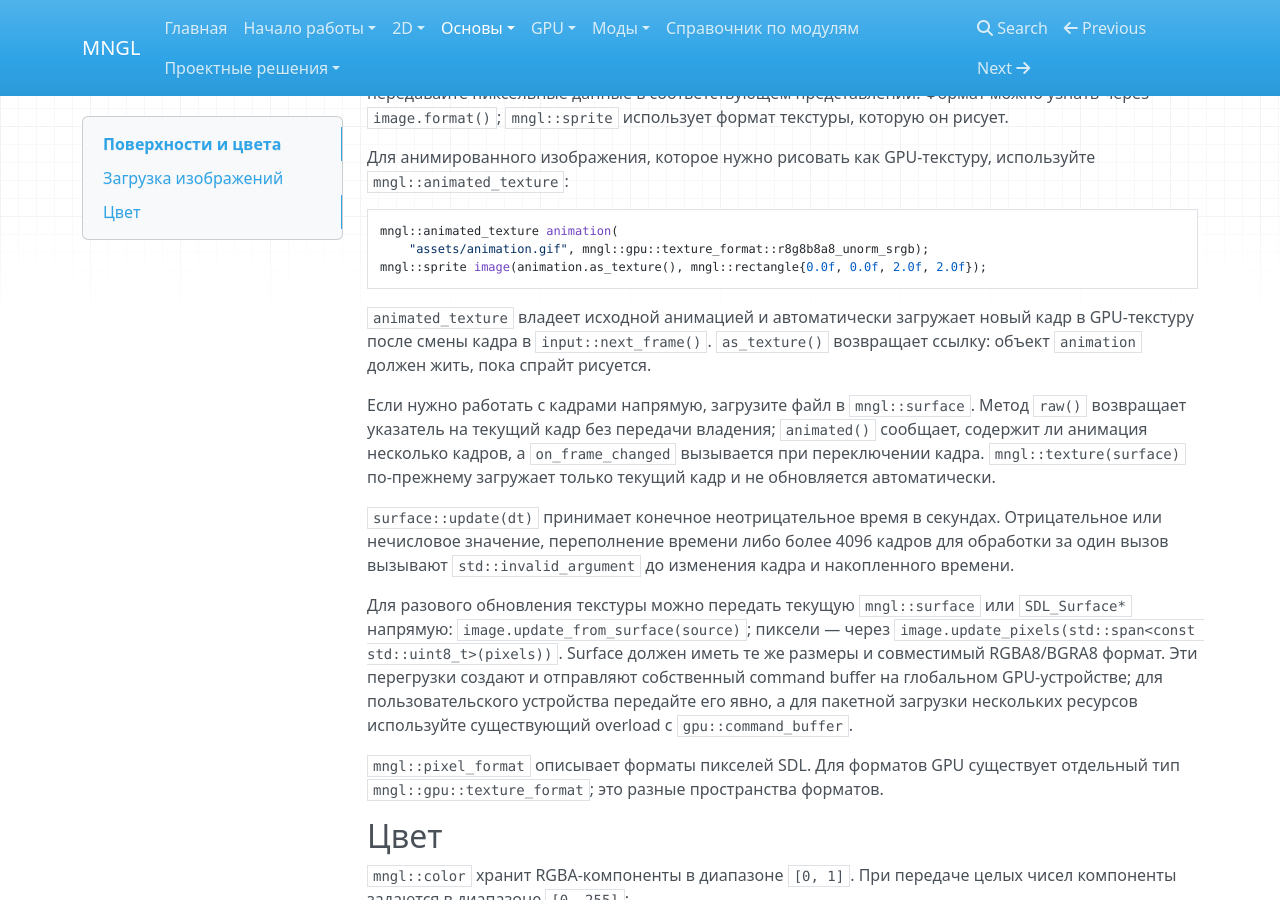
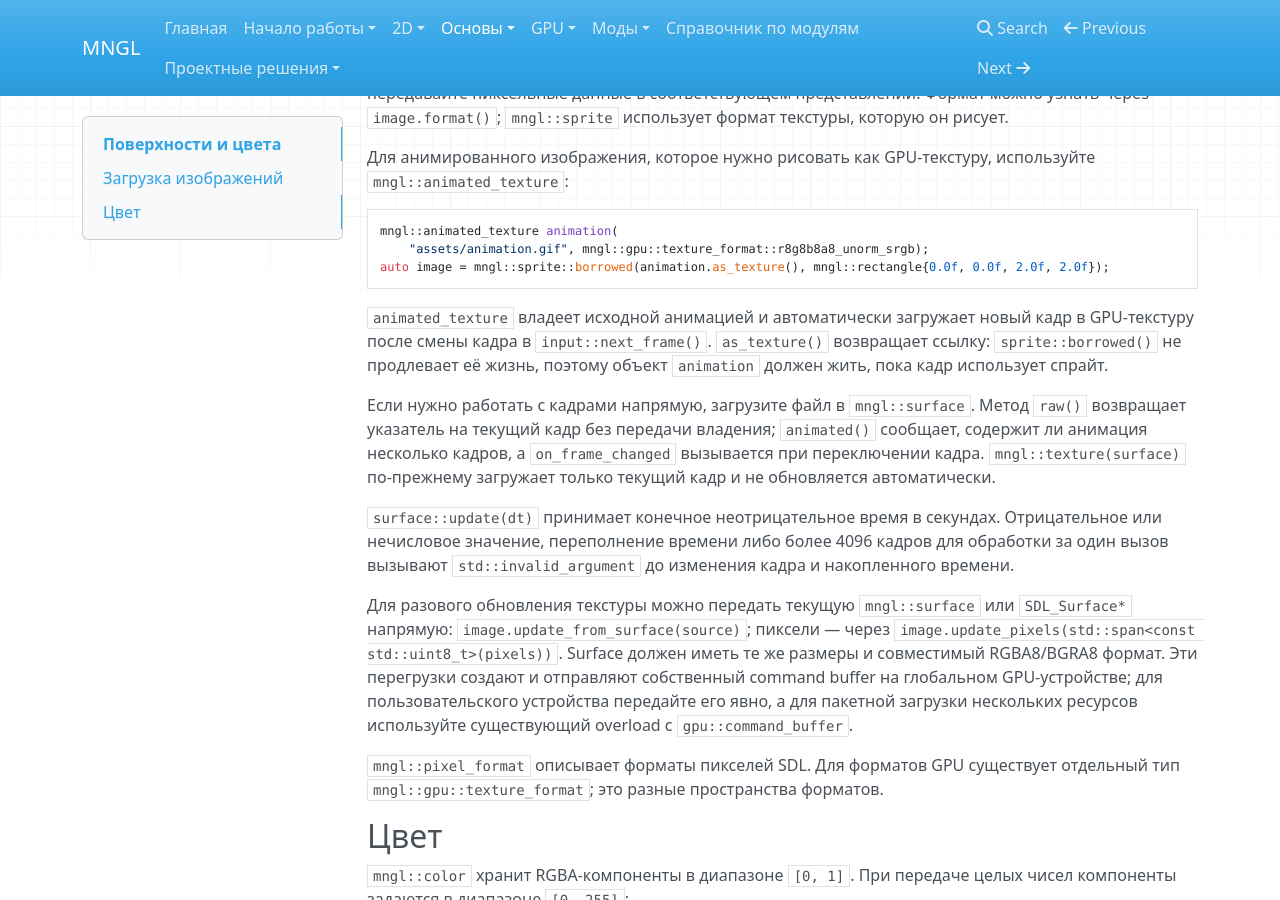
Before and after one commit to Romansgamp6tu/MNGL, an MkDocs documentation site: the page built from docs/core/media-and-colors.md, in a window 1280 px wide and 900 px high, scrolled down 388 px. Built offline with MkDocs 1.6.1, drawn with Linux system fonts in a browser that asks for light colours; nearby versions of some CDN libraries.

Commit message:
docs: clarify animated texture borrowing

````diff
--- a/docs/core/media-and-colors.md
+++ b/docs/core/media-and-colors.md
@@ -26,10 +26,10 @@ GPU-форматов передавайте пиксельные данные в
 ```cpp
 mngl::animated_texture animation(
     "assets/animation.gif", mngl::gpu::texture_format::r8g8b8a8_unorm_srgb);
-mngl::sprite image(animation.as_texture(), mngl::rectangle{0.0f, 0.0f, 2.0f, 2.0f});
+auto image = mngl::sprite::borrowed(animation.as_texture(), mngl::rectangle{0.0f, 0.0f, 2.0f, 2.0f});
 ```
 
-`animated_texture` владеет исходной анимацией и автоматически загружает новый кадр в GPU-текстуру после смены кадра в `input::next_frame()`. `as_texture()` возвращает ссылку: объект `animation` должен жить, пока спрайт рисуется.
+`animated_texture` владеет исходной анимацией и автоматически загружает новый кадр в GPU-текстуру после смены кадра в `input::next_frame()`. `as_texture()` возвращает ссылку: `sprite::borrowed()` не продлевает её жизнь, поэтому объект `animation` должен жить, пока кадр использует спрайт.
 
 Если нужно работать с кадрами напрямую, загрузите файл в `mngl::surface`. Метод `raw()` возвращает указатель на текущий кадр без передачи владения; `animated()` сообщает, содержит ли анимация несколько кадров, а `on_frame_changed` вызывается при переключении кадра. `mngl::texture(surface)` по-прежнему загружает только текущий кадр и не обновляется автоматически.
 
````
